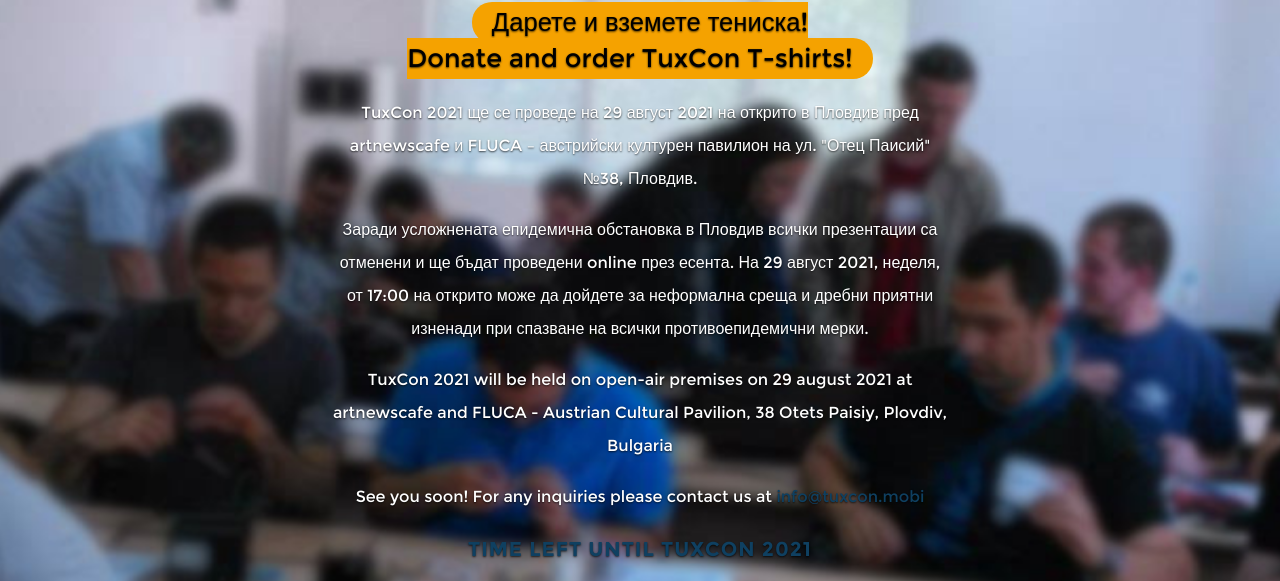
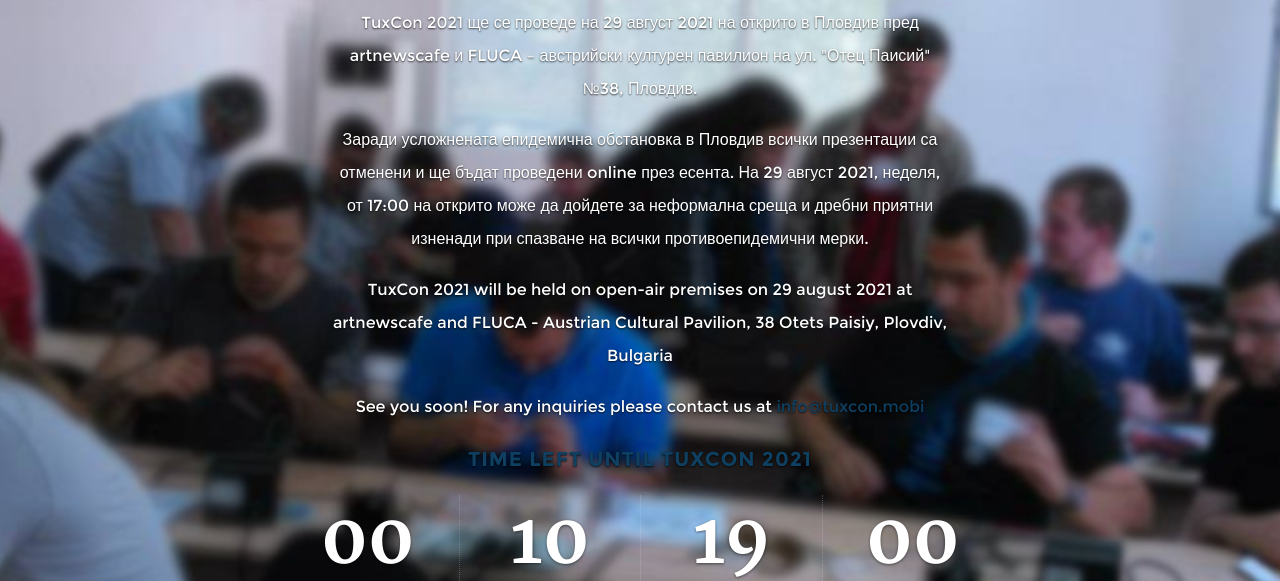
Before and after one commit to TuxCon/tuxcon-website, a plain HTML site: page index.html in a window 1280 px wide. Shown: the part 248-829 px from the top of the page. Drawn offline with nearby package versions, Linux system fonts and the light colour scheme; some packages are replaced by stand-ins of ours.

Commit message:
index.html: Hide t-shirts
Hide the link to the t-shirts.

Signed-off-by: Leon Anavi <leon@anavi.org>

```diff
--- a/index.html
+++ b/index.html
@@ -85,7 +85,7 @@
 
 	   		<h1>29 August, Plovdiv, Bulgaria</h1>
 
-        <p><a class="tshirt" href="https://forms.gle/jY2kLM46upVQ3YRP8" target="_blank">Дарете и вземете тениска! <br> Donate and order TuxCon T-shirts!</a></p>
+        <!--<p><a class="tshirt" href="https://forms.gle/jY2kLM46upVQ3YRP8" target="_blank">Дарете и вземете тениска! <br> Donate and order TuxCon T-shirts!</a></p>-->
 
         <!--<h4>Зов за лектори! Търсим страхотни теми свързани с open source софтуер или хардуер. <a href="https://forms.gle/pRvYL5d8zHm5FfDeA">Моля, предложете тема тук!</a></h4>
 
```
